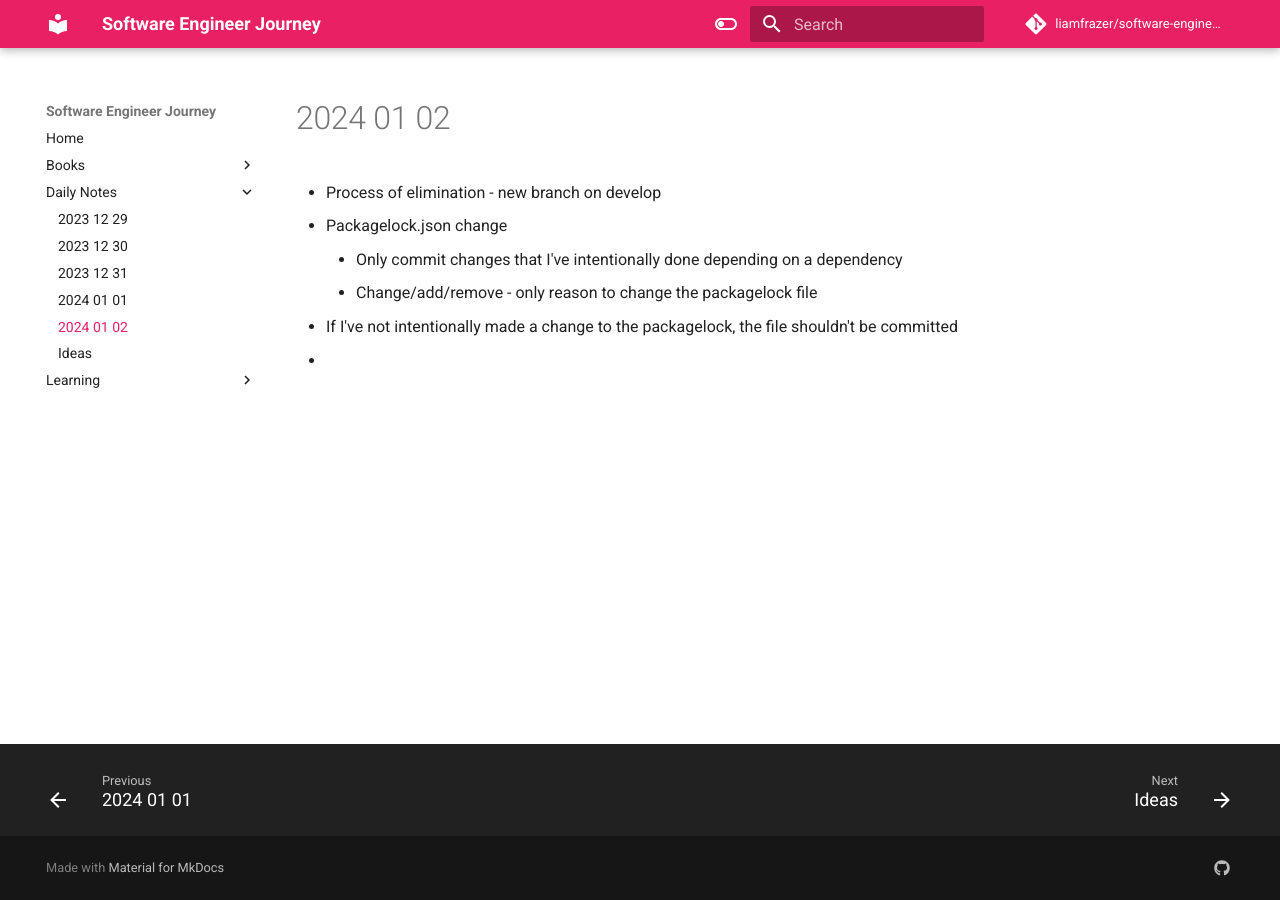
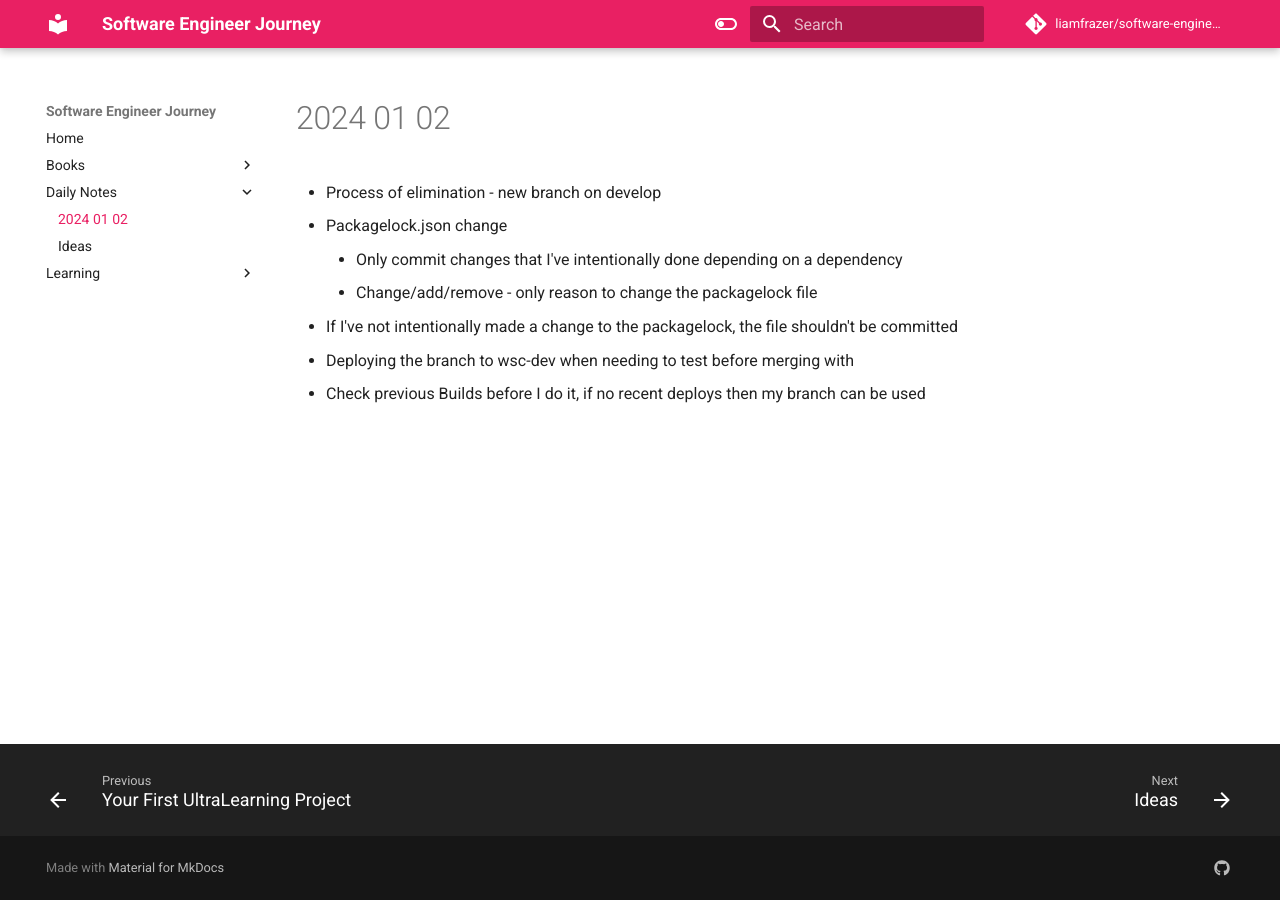
Before and after one commit to liamfrazer/software-engineer-journey, an MkDocs documentation site: the page built from docs/Daily Notes/2024-01-02.md, in a window 1280 px wide. Built offline with MkDocs 1.6.1 and Material for MkDocs 9.7.7, drawn with Linux system fonts in a browser that asks for light colours; comment, search, counter and statistics services are not loaded.

Commit message:
vault backup: 2024-01-02 15:46:54

```diff
--- a/docs/Daily Notes/2024-01-02.md
+++ b/docs/Daily Notes/2024-01-02.md
@@ -3,4 +3,7 @@
 	* Only commit changes that I've intentionally done depending on a dependency
 	* Change/add/remove - only reason to change the packagelock file
 * If I've not intentionally made a change to the packagelock, the file shouldn't be committed
-*
+
+
+* Deploying the branch to wsc-dev when needing to test before merging with
+* Check previous Builds before I do it, if no recent deploys then my branch can be used
```
Also changed, not shown: docs/Daily Notes/2023-12-29.md (deleted), docs/Daily Notes/2023-12-30.md (deleted), docs/Daily Notes/2023-12-31.md (deleted), docs/Daily Notes/2024-01-01.md (deleted).
